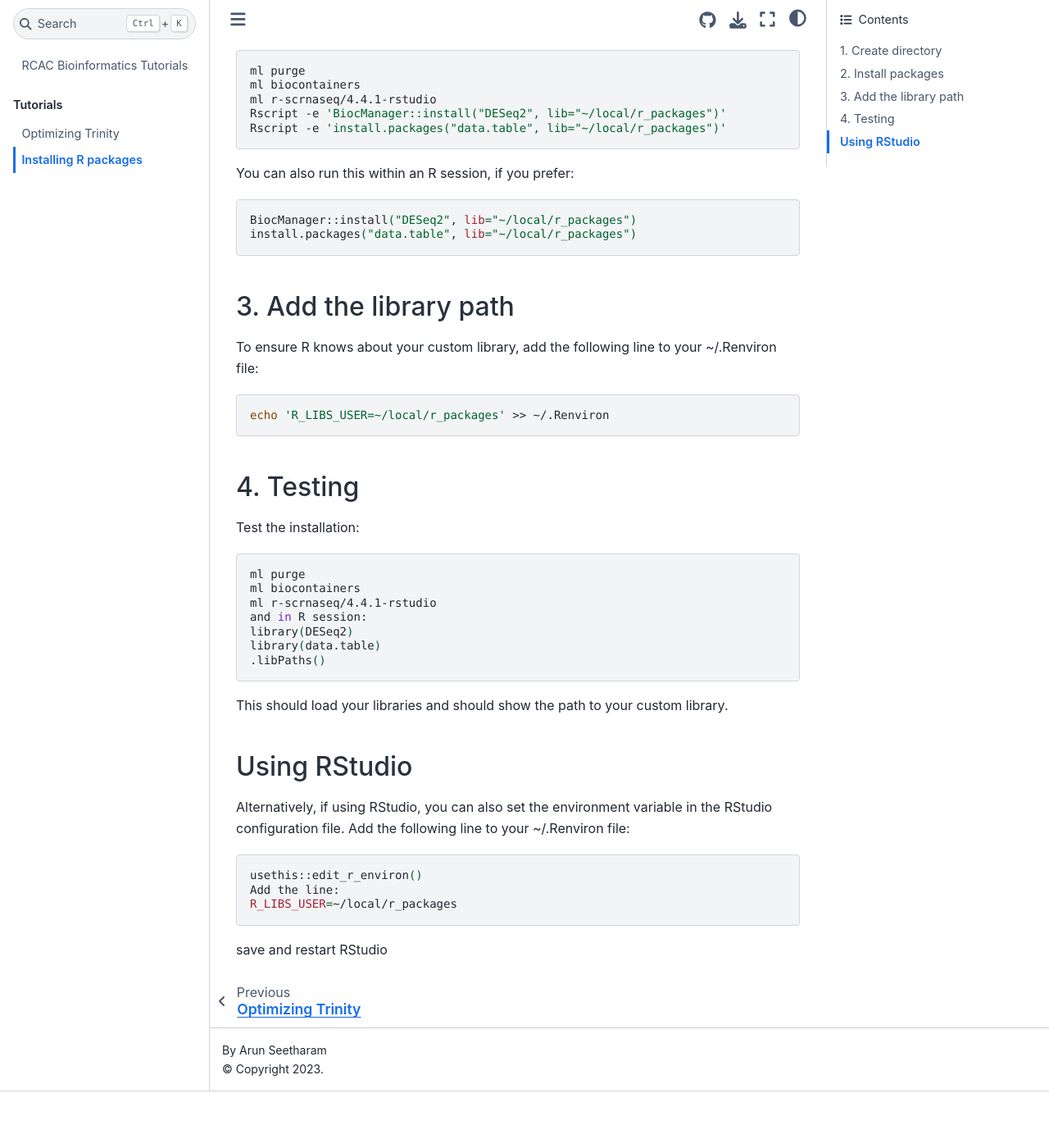
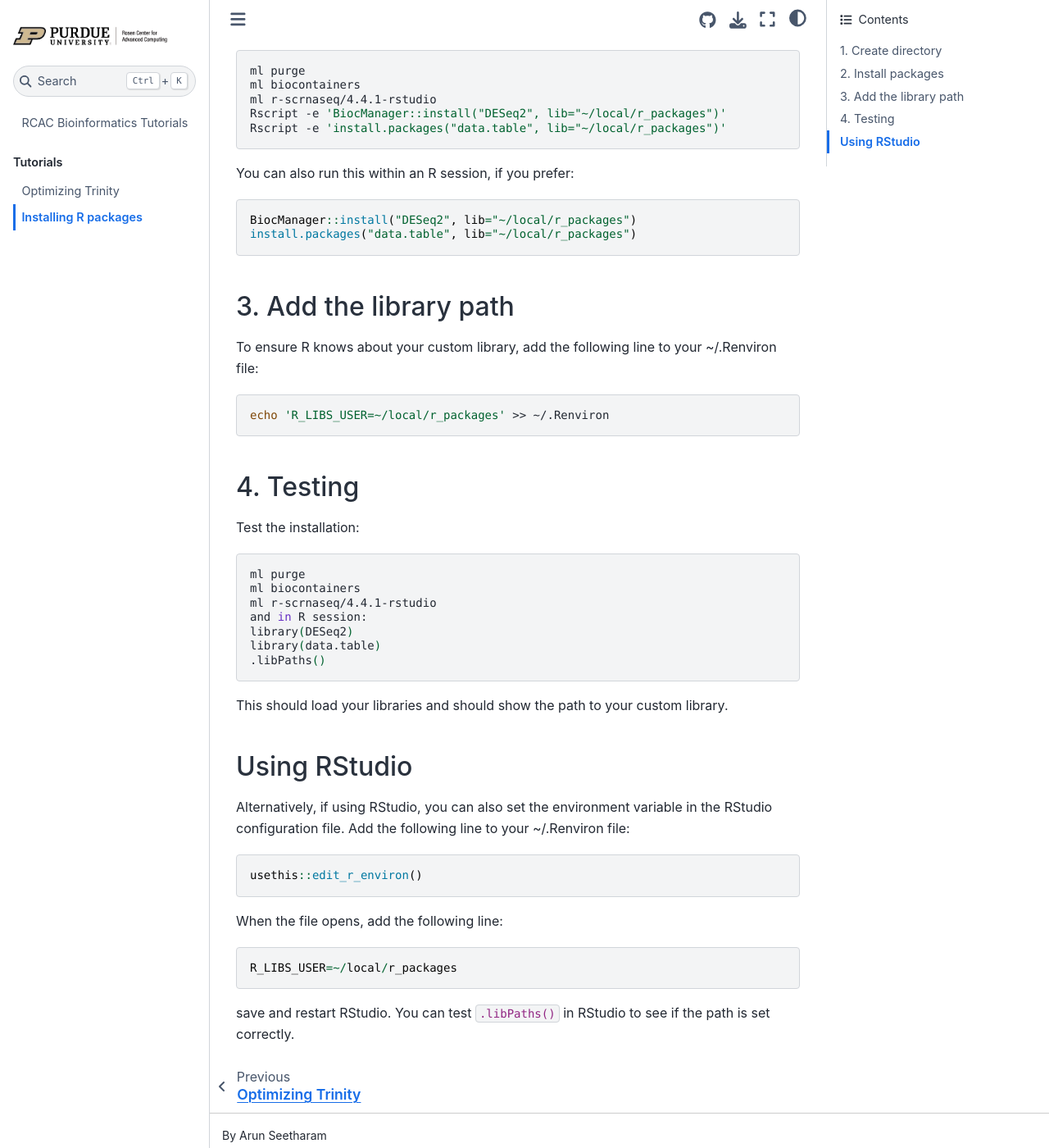
Before and after one commit to aseetharam/rcac-bioinformatics, a Jupyter Book: the page built from docs/r-packages.md, in a window 1280 px wide and 1400 px high, scrolled down 712 px. Shown: the whole window at 82% size. Built offline with Jupyter Book 1.0.4 settings and Sphinx 7.4.7 and the Sphinx Book theme 1.1.4, drawn with Linux system fonts in a browser that asks for light colours; before the commit the page ends 2043 px from its top, so only the background shows below that.

Commit message:
R package install polish

````diff
--- a/docs/r-packages.md
+++ b/docs/r-packages.md
@@ -31,7 +31,7 @@ Rscript -e 'install.packages("data.table", lib="~/local/r_packages")'
 
 You can also run this within an R session, if you prefer:
 
-```bash
+```r
 BiocManager::install("DESeq2", lib="~/local/r_packages")
 install.packages("data.table", lib="~/local/r_packages")
 ```
@@ -66,10 +66,14 @@ This should load your libraries and should show the path to your custom library.
 
 Alternatively, if using RStudio, you can also set the environment variable in the RStudio configuration file. Add the following line to your ~/.Renviron file:
 
-```bash
+```r
 usethis::edit_r_environ()
-Add the line:
+```
+
+When the file opens, add the following line:
+
+```r
 R_LIBS_USER=~/local/r_packages
 ```
 
-save and restart RStudio
+save and restart RStudio. You can test `.libPaths()` in RStudio to see if the path is set correctly.
````
